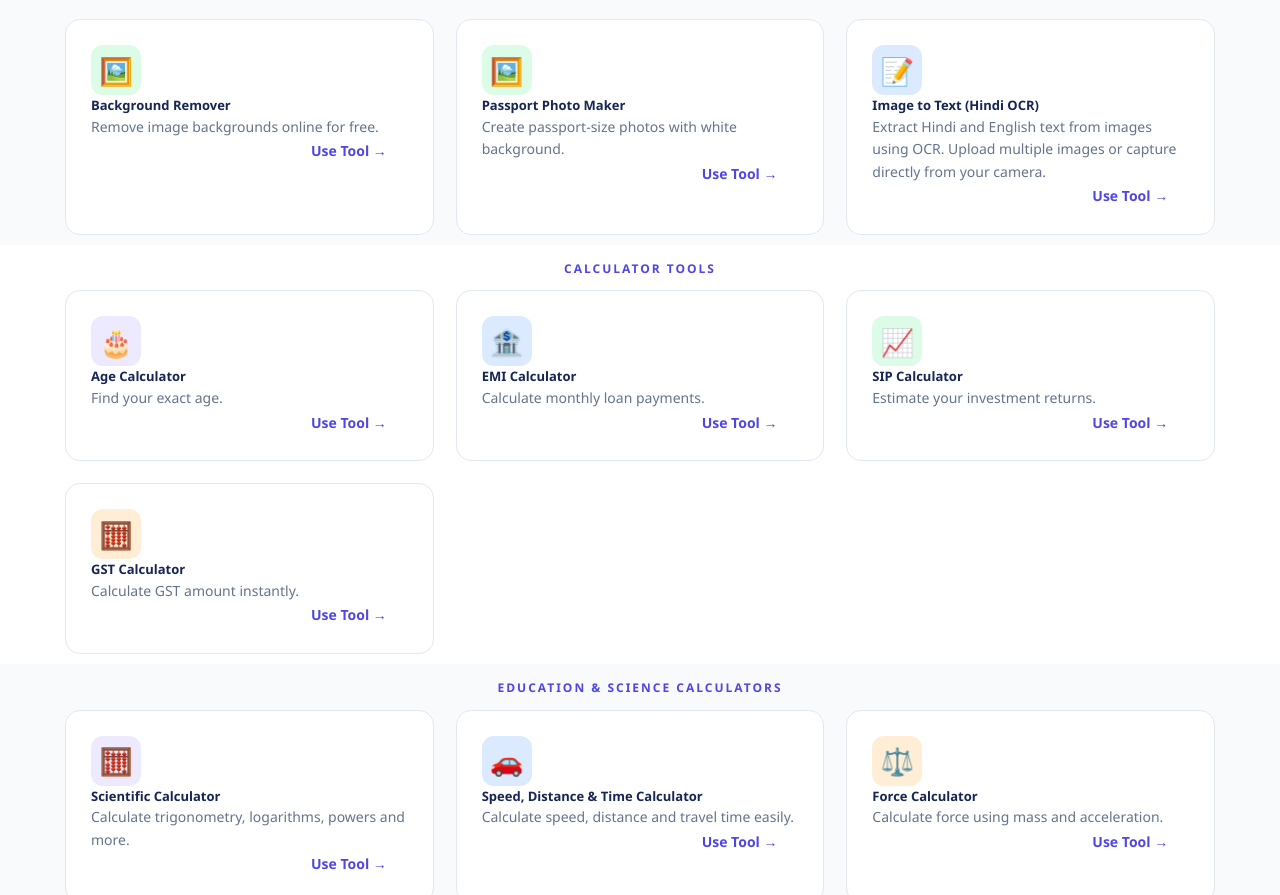
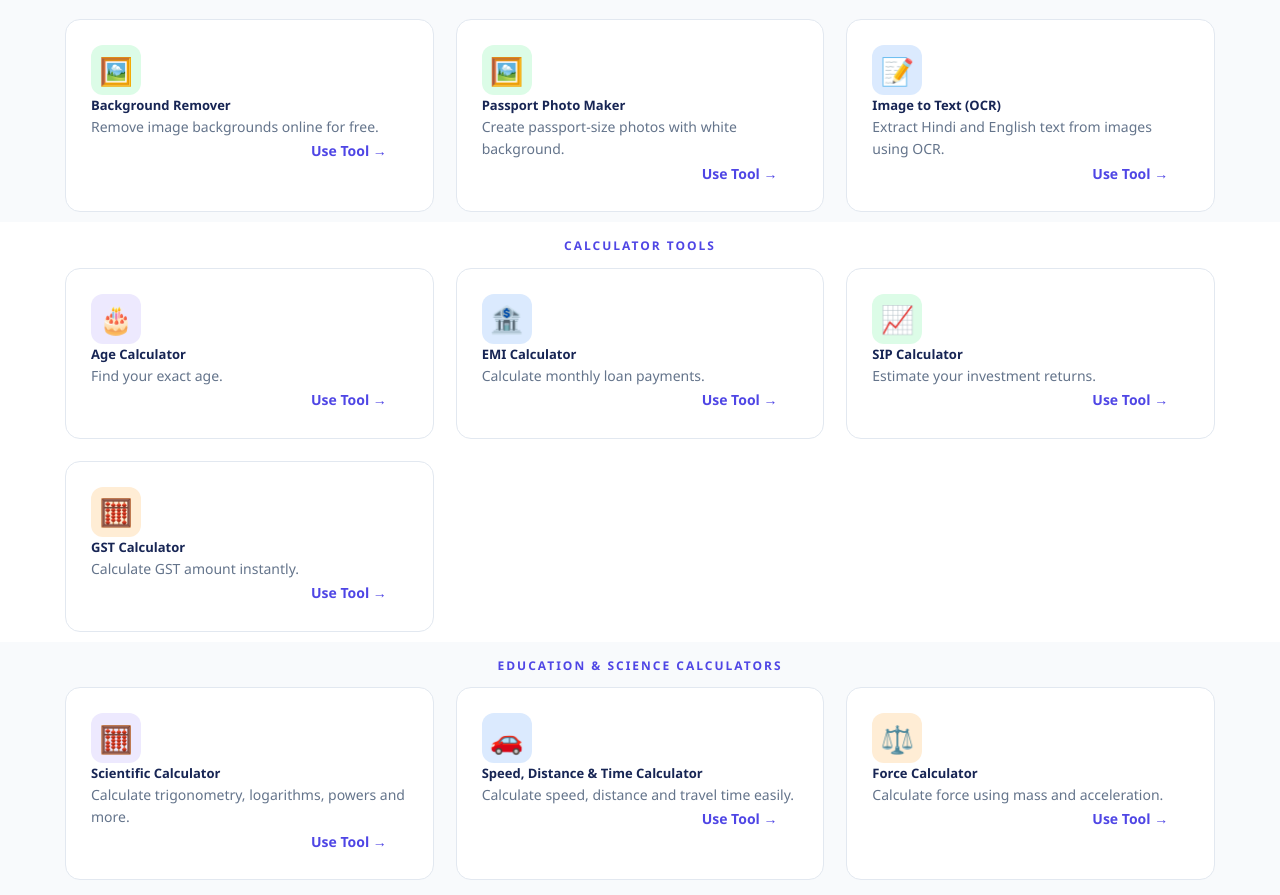
Before and after one commit to rajan3000/ToolSahayak, a plain HTML site: page index.html in a window 1280 px wide. Shown: the part 1027-1922 px from the top of the page. Drawn offline with Linux system fonts and the light colour scheme.

Commit message:
image to text code updated

```diff
--- a/index.html
+++ b/index.html
@@ -221,8 +221,8 @@
 
         <a href="tools/image-to-text.html" class="tool-card">
             <div class="tool-icon blue">📝</div>
-            <h3>Image to Text (Hindi OCR)</h3>
-            <p>Extract Hindi and English text from images using OCR. Upload multiple images or capture directly from your camera.</p>
+            <h3>Image to Text (OCR)</h3>
+            <p>Extract Hindi and English text from images using OCR.</p>
             <span class="tool-link">Use Tool →</span>
         </a>
 
```
